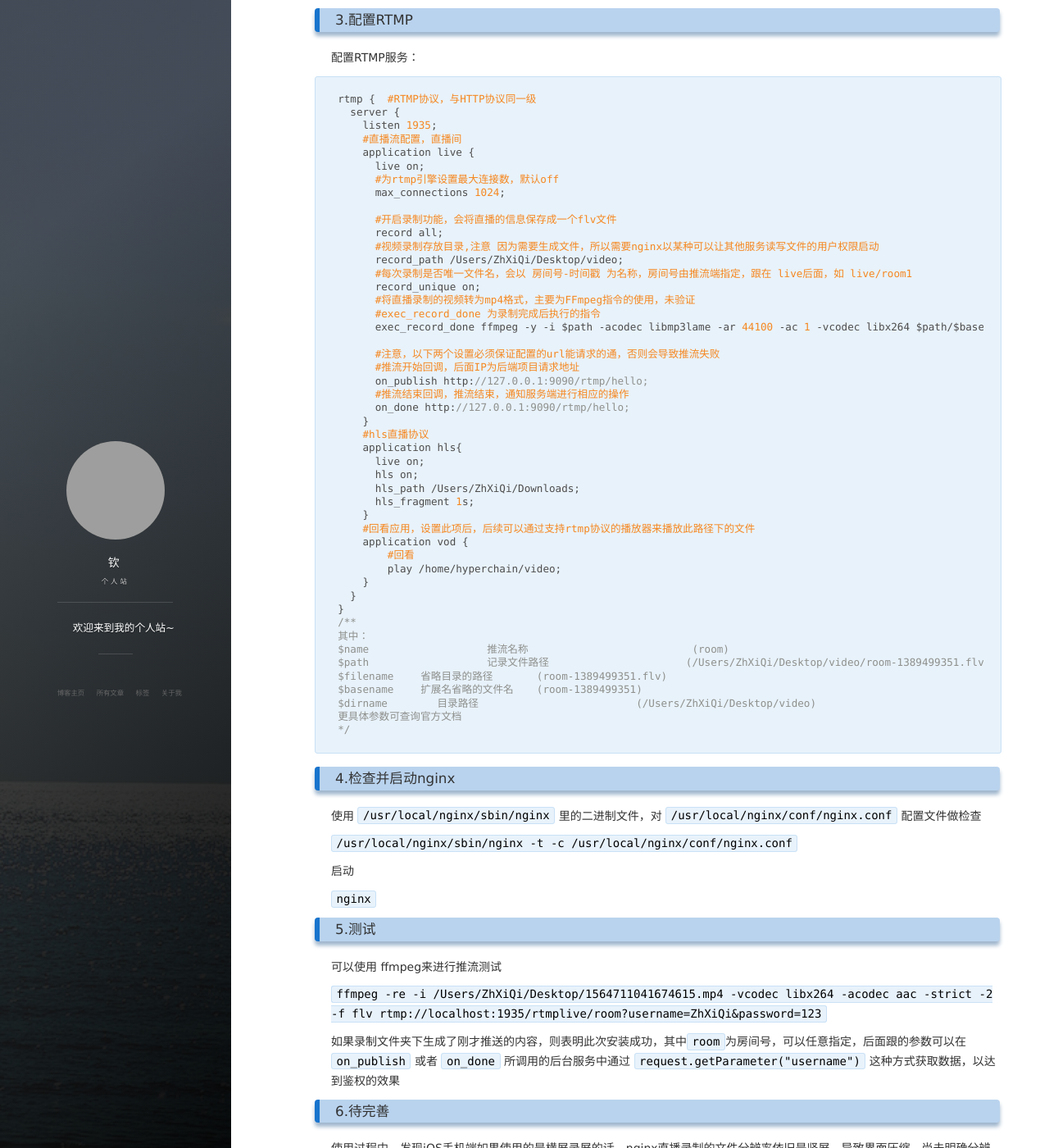
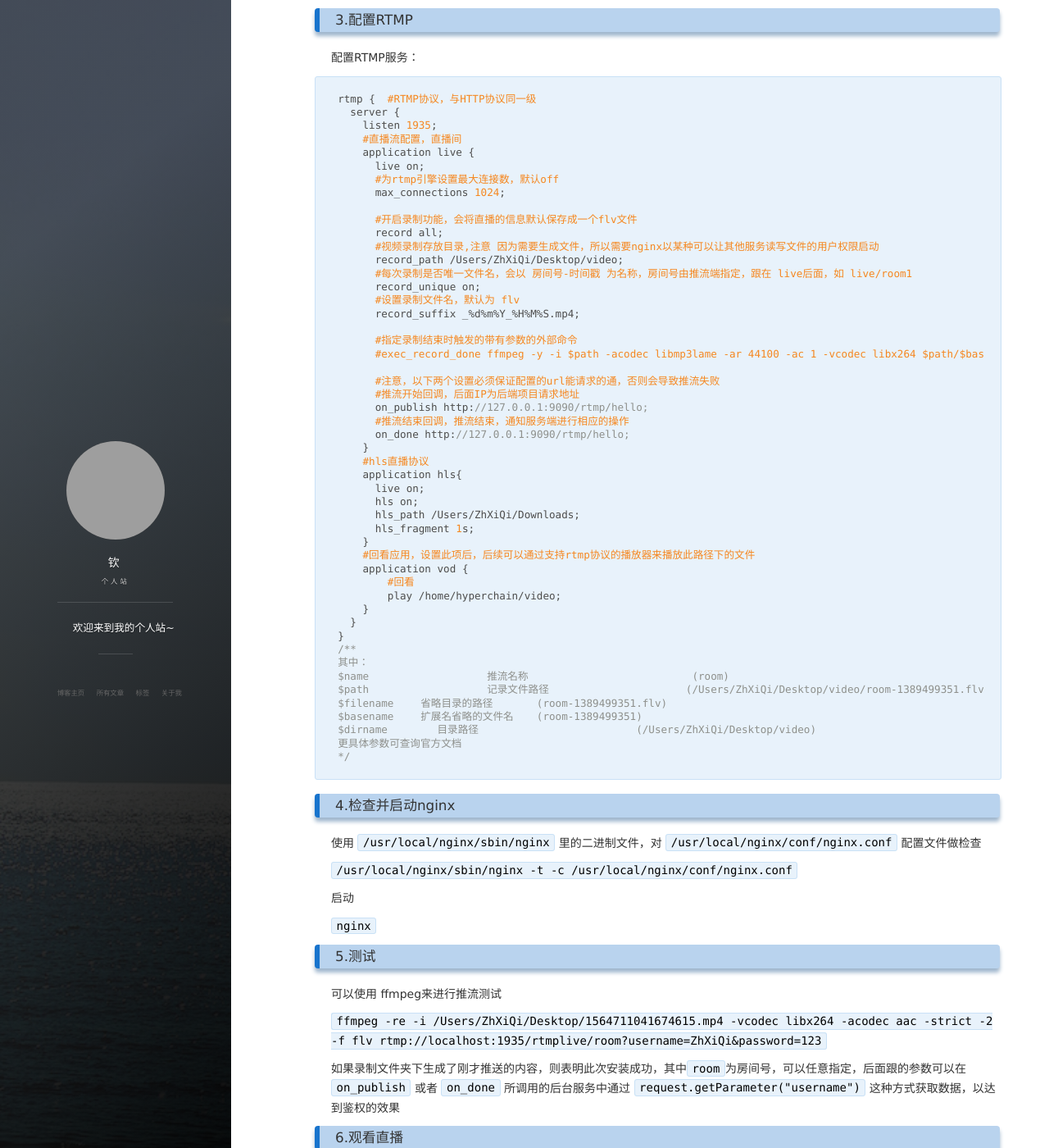
Before and after one commit to ZhXiQi/ZhXiQi.Github.io, a Jekyll site: the page built from _posts/2019-08-01-NGINX实现RTMP直播流并录制回放文件.md, in a window 1280 px wide and 1400 px high, scrolled down 774 px. Shown: the whole window at 82% size. Built offline with Jekyll 4.4.1, drawn with Linux system fonts in a browser that asks for light colours; nearby versions of some CDN libraries; comment, search, counter and statistics services are not loaded; some of the changed text lies outside the part shown; grey boxes are pictures that could not be loaded.

Commit message:
fix:修改rtmp博文

```diff
--- a/_posts/2019-08-01-NGINX实现RTMP直播流并录制回放文件.md
+++ b/_posts/2019-08-01-NGINX实现RTMP直播流并录制回放文件.md
@@ -51,15 +51,17 @@ rtmp {	#RTMP协议，与HTTP协议同一级
       #为rtmp引擎设置最大连接数，默认off
       max_connections 1024;
 
-      #开启录制功能，会将直播的信息保存成一个flv文件
+      #开启录制功能，会将直播的信息默认保存成一个flv文件
       record all;
       #视频录制存放目录,注意 因为需要生成文件，所以需要nginx以某种可以让其他服务读写文件的用户权限启动
       record_path /Users/ZhXiQi/Desktop/video;
       #每次录制是否唯一文件名，会以 房间号-时间戳 为名称，房间号由推流端指定，跟在 live后面，如 live/room1
       record_unique on;
-      #将直播录制的视频转为mp4格式，主要为FFmpeg指令的使用，未验证
-      #exec_record_done 为录制完成后执行的指令
-      exec_record_done ffmpeg -y -i $path -acodec libmp3lame -ar 44100 -ac 1 -vcodec libx264 $path/$basename.mp4;
+      #设置录制文件名，默认为 flv
+      record_suffix _%d%m%Y_%H%M%S.mp4;
+
+      #指定录制结束时触发的带有参数的外部命令
+      #exec_record_done ffmpeg -y -i $path -acodec libmp3lame -ar 44100 -ac 1 -vcodec libx264 $path/$basename.mp4;
 
       #注意，以下两个设置必须保证配置的url能请求的通，否则会导致推流失败
       #推流开始回调，后面IP为后端项目请求地址
@@ -110,6 +112,10 @@ $dirname 　　	目录路径　　 			(/Users/ZhXiQi/Desktop/video)
 
 如果录制文件夹下生成了刚才推送的内容，则表明此次安装成功，其中`room`为房间号，可以任意指定，后面跟的参数可以在 `on_publish` 或者 `on_done` 所调用的后台服务中通过 `request.getParameter("username")` 这种方式获取数据，以达到鉴权的效果
 
-### 6.待完善
+### 6.观看直播
+
+可以使用 **VLC** 或者 Mac下的**IINA**来进行直播观看，例如直播地址是 `192.168.10.100:1935/live/room1`，那么观看地址直接输入 `rtmp://192.168.10.100:1935/live/room1`,其中 `room1`是开始直播后生成的房间号。
+
+### 7.待完善
 
 使用过程中，发现iOS手机端如果使用的是横屏录屏的话，nginx直播录制的文件分辨率依旧是竖屏，导致界面压缩，尚未明确分辨率设置是否由此nginx方设置还是由客户端推流的时候进行设置
```
